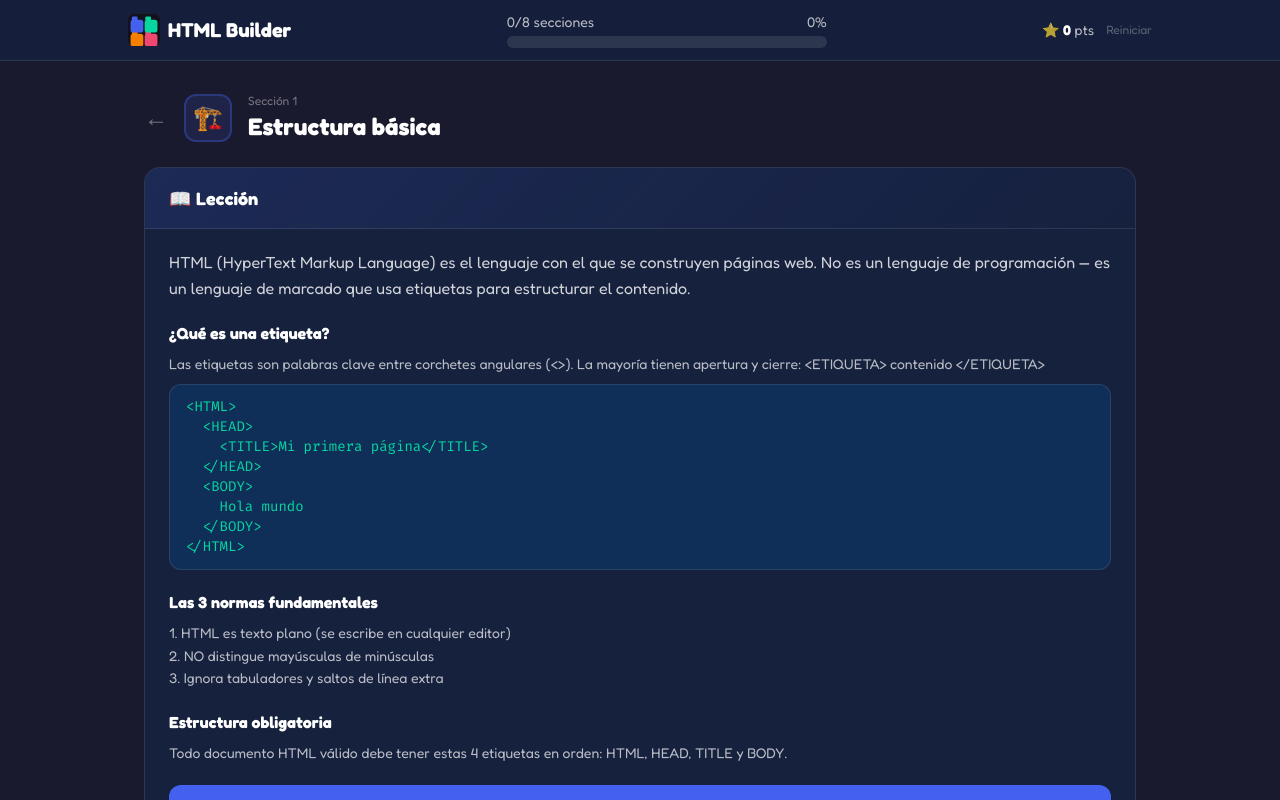
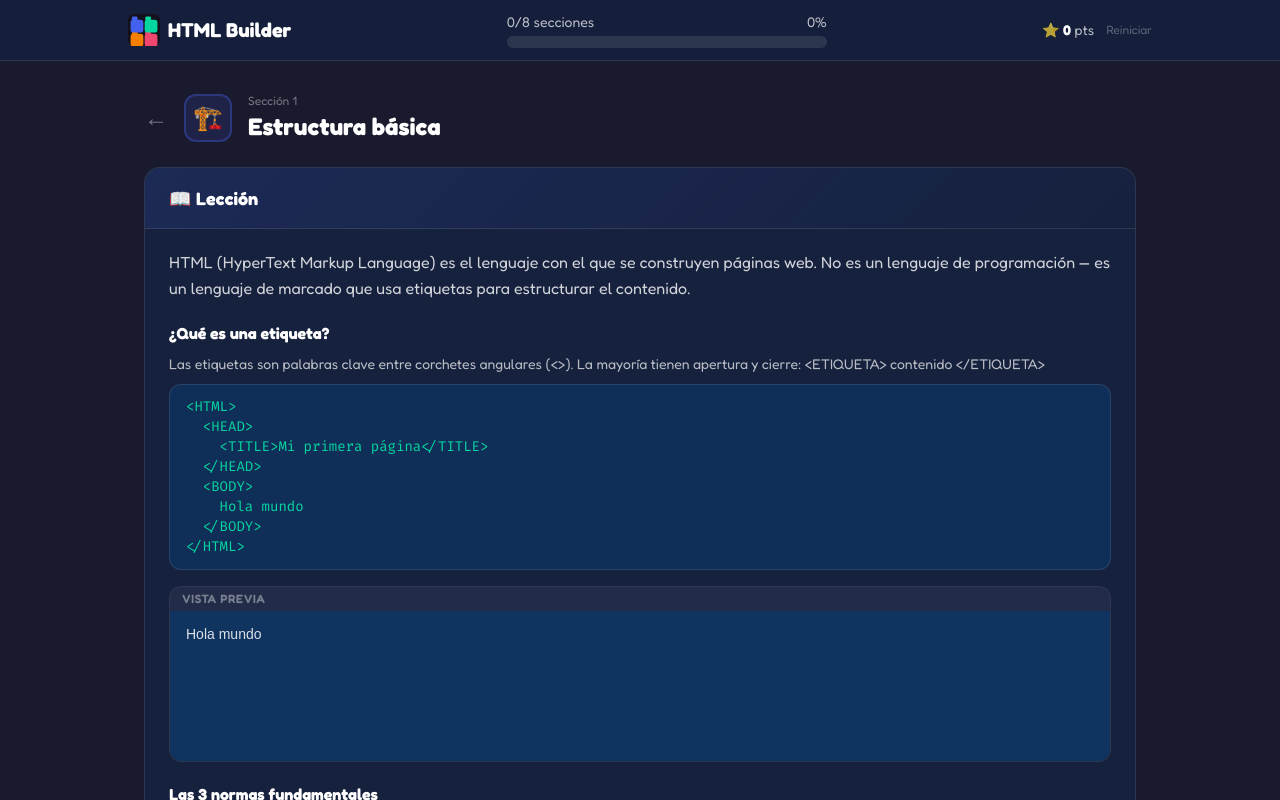
Before and after one commit to Oliver-G-R/html-builder, a React (Vite) app: page /seccion/1 in a window 1280 px wide. Shown: the top 800 px of the page. Built offline with nearby package versions, Linux system fonts and the light colour scheme.

Commit message:
feat: vista previa renderizada de código HTML en lecciones

```diff
--- a/src/data/sections.ts
+++ b/src/data/sections.ts
@@ -55,9 +55,9 @@ export const sections: Section[] = [
     lesson: {
       intro: 'La etiqueta <IMG> permite insertar imágenes en la página. Es una etiqueta vacía (no necesita cierre) y tiene varios atributos importantes.',
       points: [
-        { title: 'Atributos de IMG', content: 'SRC (obligatorio): ruta de la imagen. ALT: texto alternativo. WIDTH y HEIGHT: dimensiones en píxeles. BORDER: grosor del borde.', code: '<IMG SRC="foto.jpg"\n     ALT="Una fotografía"\n     WIDTH="300"\n     HEIGHT="200"\n     BORDER="2">' },
+        { title: 'Atributos de IMG', content: 'SRC (obligatorio): ruta de la imagen. ALT: texto alternativo. WIDTH y HEIGHT: dimensiones en píxeles. BORDER: grosor del borde.', code: '<IMG SRC="/logo.svg"\n     ALT="Logo HTML Builder"\n     WIDTH="80"\n     HEIGHT="80"\n     BORDER="2">' },
         { title: 'GIF vs JPEG', content: 'GIF: hasta 256 colores, admite transparencia y animaciones. Bueno para logos y gráficos.\nJPEG: millones de colores, compresión variable. Mejor para fotografías.' },
-        { title: 'Imágenes como enlaces', content: 'Puedes usar una imagen como enlace envolviendo <IMG> dentro de <A>.', code: '<A HREF="pagina.html">\n  <IMG SRC="boton.gif">\n</A>' },
+        { title: 'Imágenes como enlaces', content: 'Puedes usar una imagen como enlace envolviendo <IMG> dentro de <A>.', code: '<A HREF="pagina.html">\n  <IMG SRC="/logo.svg" WIDTH="60" HEIGHT="60">\n</A>' },
       ],
     },
     exercises: exercisesBySection[4],
--- a/src/routes/Section.tsx
+++ b/src/routes/Section.tsx
@@ -92,11 +92,23 @@ export function Section() {
                 <h3 className="font-bold text-white">{point.title}</h3>
                 <p className="text-white/70 text-sm leading-relaxed whitespace-pre-line">{point.content}</p>
                 {point.code && (
-                  <pre
-                    className="bg-[#0f3460]/80 rounded-xl px-4 py-3 text-sm text-[#06d6a0] overflow-x-auto border border-white/10"
-                  >
-                    {point.code}
-                  </pre>
+                  <div className="space-y-4">
+                    <pre className="bg-[#0f3460]/80 rounded-xl px-4 py-3 text-sm text-[#06d6a0] overflow-x-auto border border-white/10">
+                      {point.code}
+                    </pre>
+                    <div className="rounded-xl overflow-hidden border border-white/10">
+                      <div className="bg-white/5 px-3 py-1 text-xs text-white/40 font-semibold uppercase tracking-wider">
+                        Vista previa
+                      </div>
+                      <iframe
+                        srcDoc={`<!DOCTYPE html><html><head><meta charset="utf-8"><style>body{font-family:Arial,sans-serif;margin:12px 16px;color:rgba(255,255,255,0.85);background:#0f3460;font-size:14px;line-height:1.6}b,strong{color:#fff}i,em{color:rgba(255,255,255,0.8)}u{color:#06d6a0;text-decoration-color:#06d6a0}s{color:rgba(255,255,255,0.45)}h1,h2,h3,h4,h5,h6{color:#fff;margin:4px 0}p{margin:4px 0}hr{border:none;border-top:1px solid rgba(255,255,255,0.15);margin:8px 0}a{color:#00b4d8}ol,ul{padding-left:20px;margin:4px 0}li{margin:2px 0}dl{margin:4px 0}dt{font-weight:bold;color:#ffd60a}dd{margin-left:16px;color:rgba(255,255,255,0.7)}table{border-collapse:collapse;width:100%}td,th{border:1px solid rgba(255,255,255,0.2);padding:4px 10px;text-align:left}th{background:rgba(255,255,255,0.08);color:#ffd60a}font{color:inherit}marquee{color:#06d6a0}</style></head><body>${point.code.replace(/([Ss][Rr][Cc])="\/([^"]*)"/g, `$1="${window.location.origin}/$2"`)}</body></html>`}
+                        className="w-full rounded-b-xl"
+                        style={{ minHeight: '80px', backgroundColor: '#0f3460' }}
+                        title="Vista previa"
+                        sandbox=""
+                      />
+                    </div>
+                  </div>
                 )}
               </div>
             ))}
```
